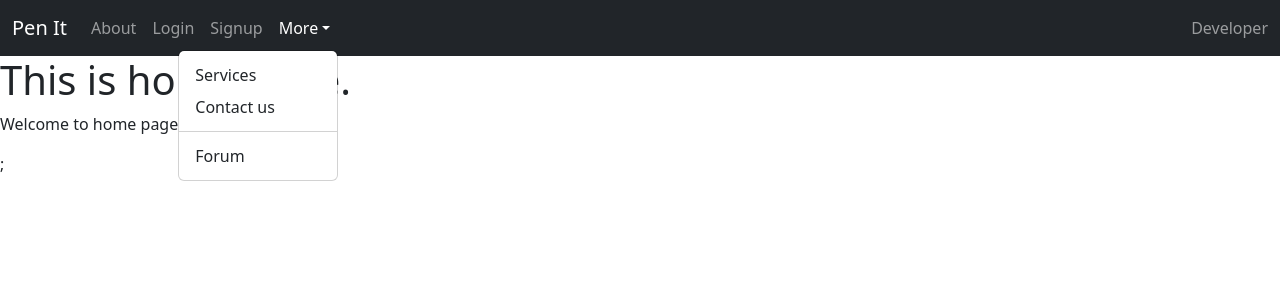
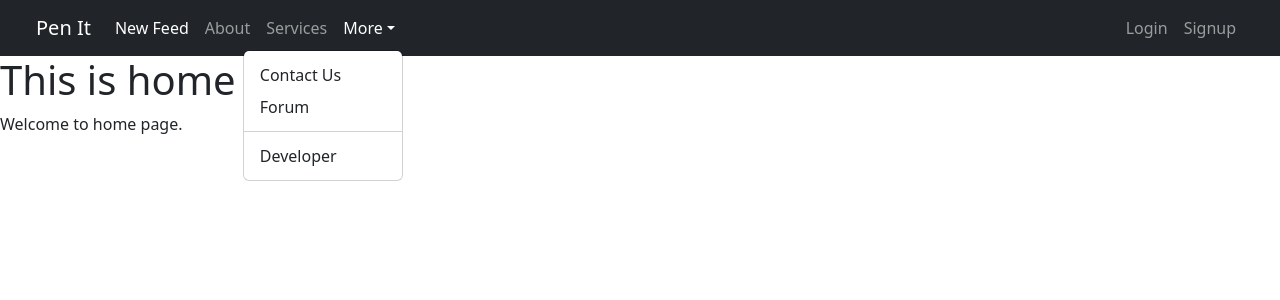
Before and after one commit to awkward-student/blog_application, a React (Create React App) app: page / in a window 1280 px wide. Both pictures are taken after a click on the link "More". Shown: the top 300 px of the page. Built offline with nearby package versions, Linux system fonts and the light colour scheme.

Commit message:
Conditional rendering on login
Implemented conditional rendering on user login using  java script on navbar.

```diff
--- a/src/auth/index.js
+++ b/src/auth/index.js
@@ -19,6 +19,6 @@ export const doLogout=(next)=>{
 
 // get current user
 export const getCurrentUserDetail=()=>{
-    if(isLoggedIn) return JSON.parse(localStorage.getItem("data")).user;
-    else return false;
+    if(isLoggedIn()) return JSON.parse(localStorage.getItem("data")).user;
+    else return undefined;
 };
--- a/src/components/Base.js
+++ b/src/components/Base.js
@@ -5,7 +5,7 @@ const Base=({ title = "Welcome to our website", children })=>{
         <div className="container-fluid p-0 m-0">
             <CustomNavbar />
 
-            {children};
+            {children}
         </div>
     );
 };
--- a/src/components/CustomNavbar.jsx
+++ b/src/components/CustomNavbar.jsx
@@ -1,5 +1,6 @@
-import { useState } from 'react';
-import { NavLink as ReactLink } from 'react-router-dom';
+import { useEffect, useState } from 'react';
+import { Navigate, NavLink as ReactLink, useNavigate } from 'react-router-dom';
+import { doLogout, getCurrentUserDetail, isLoggedIn } from '../auth';
 import {
   Collapse,
   Navbar,
@@ -17,7 +18,26 @@ import {
 
 const CustomNavbar=()=>{
 
+    let navigate = useNavigate();
+
     const [isOpen, setIsOpen] = useState(false);
+
+    const [login, setLogin] = useState(false);
+
+    const [user, setUser] = useState(undefined);
+
+    useEffect(()=>{
+      setLogin(isLoggedIn());
+      setUser(getCurrentUserDetail());
+    }, [login]);
+
+    const logout=()=>{
+      doLogout(()=>{
+        // logged out
+        setLogin(false);
+        navigate("/");
+      });
+    };
 
     return(
       <div>
@@ -26,6 +46,7 @@ const CustomNavbar=()=>{
         dark
         expand="md"
         fixed=""
+        className='px-4'
       >
         <NavbarBrand tag={ ReactLink } to="/">
           Pen It
@@ -36,27 +57,61 @@ const CustomNavbar=()=>{
         <Collapse isOpen={isOpen} navbar>
           <Nav className="me-auto" navbar>
             <NavItem>
+              <NavLink tag={ ReactLink } to="/">New Feed</NavLink>
+            </NavItem>
+            <NavItem>
               <NavLink tag={ ReactLink } to="/about">About</NavLink>
             </NavItem>
             <NavItem>
-              <NavLink tag={ ReactLink } to="/login">Login</NavLink>
+              <NavLink tag={ ReactLink } to="/services">Services</NavLink>
             </NavItem>
-            <NavItem>
-              <NavLink tag={ ReactLink } to="/signup">Signup</NavLink>
-            </NavItem>
+
             <UncontrolledDropdown nav inNavbar>
               <DropdownToggle nav caret>
                 More
               </DropdownToggle>
               <DropdownMenu right>
-                <DropdownItem tag={ReactLink} to="/services">Services</DropdownItem>
-                <DropdownItem>Contact us</DropdownItem>
+                <DropdownItem tag={ReactLink} to="/contact">Contact Us</DropdownItem>
+                <DropdownItem>Forum</DropdownItem>
                 <DropdownItem divider />
-                <DropdownItem>Forum</DropdownItem>
+                <DropdownItem>Developer</DropdownItem>
               </DropdownMenu>
             </UncontrolledDropdown>
           </Nav>
-          <NavbarText>Developer</NavbarText>
+
+          <Nav navbar>
+            {
+              login && (
+                <>
+                <NavItem>
+                  <NavLink tag={ReactLink} to="/user/profile-info">Profile</NavLink>
+                </NavItem>
+
+                <NavItem>
+                  <NavLink tag={ReactLink} to="/user/dashboard">{user.email}</NavLink>
+                </NavItem>
+
+                <NavItem>
+                  <NavLink onClick={logout}>Logout</NavLink>
+                </NavItem>
+                </>
+              )
+            }
+            {
+              !login && (
+                <>
+                  <NavItem>
+                    <NavLink tag={ ReactLink } to="/login">Login</NavLink>
+                  </NavItem>
+                  <NavItem>
+                    <NavLink tag={ ReactLink } to="/signup">Signup</NavLink>
+                  </NavItem>
+                </>
+              )
+            }
+          </Nav>
+
+          {/* <NavbarText>Developer</NavbarText> */}
         </Collapse>
       </Navbar>
     </div>
--- a/src/pages/Login.js
+++ b/src/pages/Login.js
@@ -4,8 +4,11 @@ import { useState } from "react";
 import { toast } from "react-toastify";
 import { loginUser } from "../services/user-service";
 import { doLogin } from "../auth";
+import { useNavigate } from "react-router-dom";
 
 const Login=()=>{
+
+    const navigate = useNavigate();
 
     const [loginDetails, setLoginDetails] = useState({
         username:'',
@@ -34,6 +37,7 @@ const Login=()=>{
                 console.log("login data is saved to local storage");
 
                 // redirecting user to dashboard
+                navigate("/user/dashboard");
             });
 
             toast.success("Login successfull.")
--- a/src/pages/user-routes/Dashboard.jsx
+++ b/src/pages/user-routes/Dashboard.jsx
@@ -1,11 +1,14 @@
 import React from "react";
+import Base from "../../components/Base";
 
 const dashboard=()=>{
     return(
-        <div>
-            <h3>Welcome to user dashboard.</h3>
-            <p>Lorem ipsum dolor sit amet, consectetur adipisicing elit. Fugiat aliquid earum, illum vitae at nulla veniam ad ab voluptatem velit facilis sed? Molestiae quo voluptate at quos quas quam. Ipsam.</p>
-        </div>
+        <Base>
+            <div>
+                <h3>Welcome to user dashboard.</h3>
+                <p>Lorem ipsum dolor sit amet, consectetur adipisicing elit. Fugiat aliquid earum, illum vitae at nulla veniam ad ab voluptatem velit facilis sed? Molestiae quo voluptate at quos quas quam. Ipsam.</p>
+            </div>
+        </Base>
     )
 }
 
--- a/src/pages/user-routes/ProfileInfo.jsx
+++ b/src/pages/user-routes/ProfileInfo.jsx
@@ -1,8 +1,11 @@
 import React from 'react'
+import Base from '../../components/Base';
 
 const ProfileInfo=()=> {
   return (
-    <div>ProfileInfo</div>
+    <Base>
+      <div>ProfileInfo</div>
+    </Base>
   )
 }
 
```
